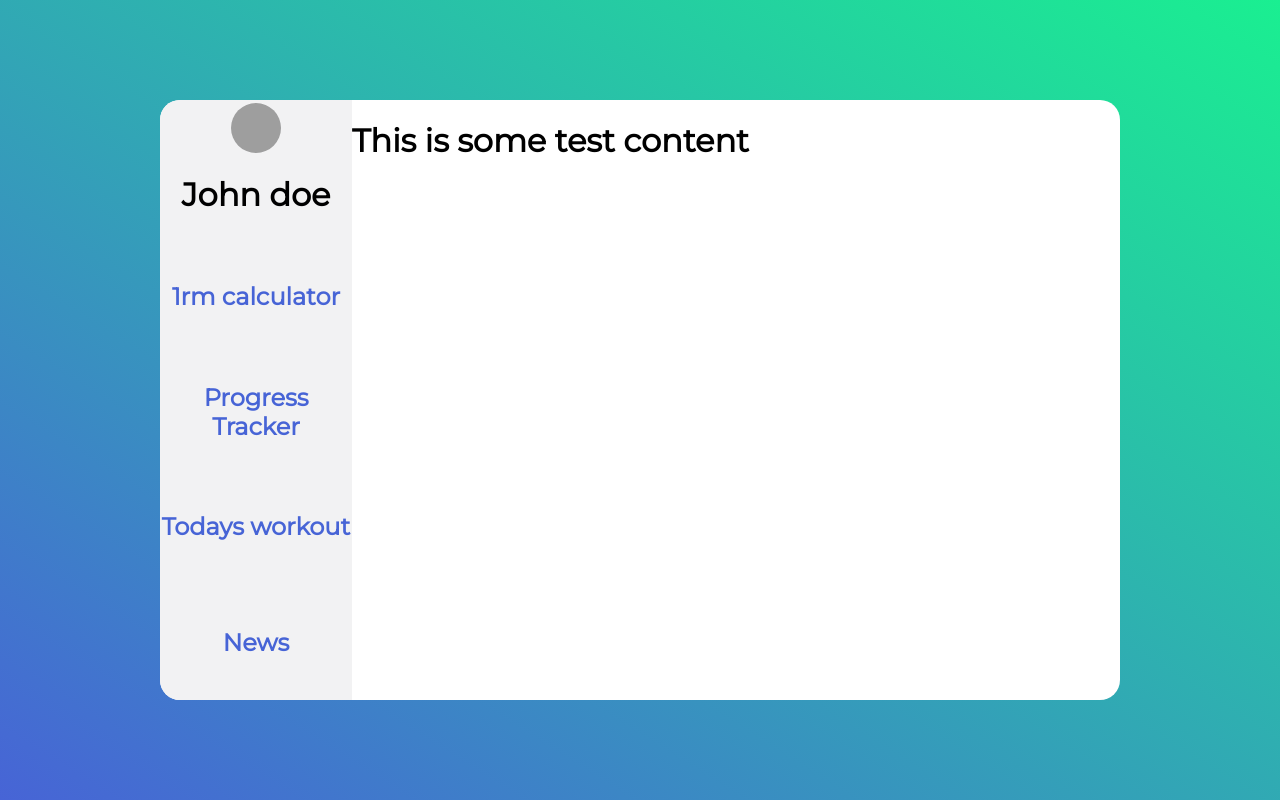
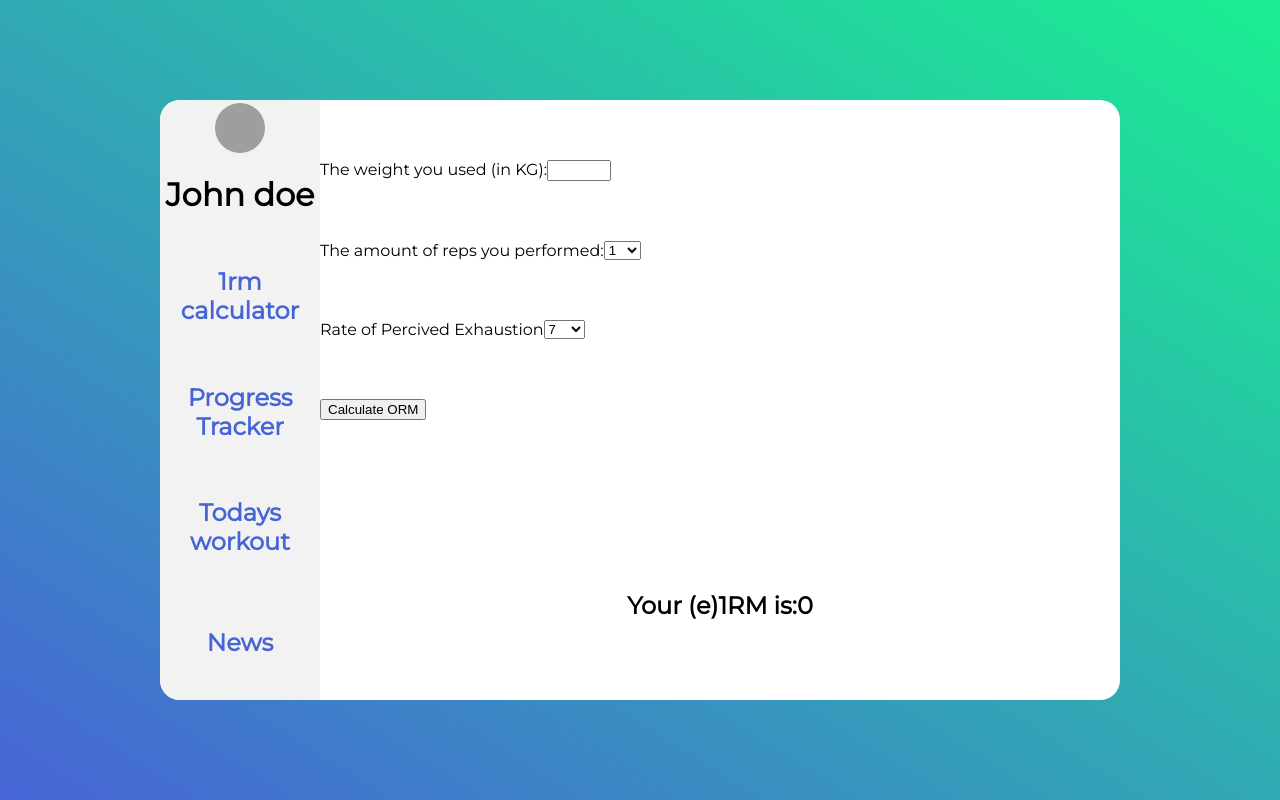
Before and after one commit to Sir-Martin-Esq-III/gym-app, a React (Create React App) app: page / in a window 1280 px wide. Built offline with nearby package versions, Linux system fonts and the light colour scheme; grey boxes are pictures that could not be loaded.

Commit message:
Added the 1rm component with maybe some validation

```diff
--- /dev/null
+++ b/src/common/content/ORM/oneRepMaxCalc.js
@@ -0,0 +1,85 @@
+import React ,{useState} from "react"
+import "./style.css"
+
+
+export default function OneRepMaxCalc(){
+
+    const [orm,setOrm]=useState(0);
+    const [currentWeight,setCurrentWeight]=useState(0);
+    const [reps,setReps]=useState(1);
+    const [rpe,setRpe]=useState(7);
+    const [error,setError]=useState("");
+
+    {/*Need to add validation*/}
+    const submitHandler=(event)=>{
+        try{
+            event.preventDefault();
+
+            setError("")
+            const potReps= (10-Number(rpe))+Number(reps)
+
+            var ORM=Math.ceil(((potReps* Number(currentWeight))*0.0333)+Number(currentWeight))
+            console.log(ORM);
+            setOrm(ORM)
+        }catch(e){
+            setError("An error has occoured please try again")
+            console.log(e);
+        }
+
+    }
+
+    return (
+        <div>
+        <form onSubmit={submitHandler}>
+            <section>
+                <label for="weight">The weight you used (in KG): </label>
+                <input type ="number" min="1" max="500" id="weight" name="weight" onChange={(event)=>setCurrentWeight(Number(event.target.value))}></input>
+
+            </section>
+
+            {/*Is there not a better way to do this? */}
+            <section>
+            <label for="reps">The amount of reps you performed:</label>
+            <select type ="reps" id="reps" name="reps" onChange={(event)=>setReps(event.target.value)}>
+                <option value="1">1</option>
+                <option value="2">2</option>
+                <option value="3">3</option>
+                <option value="4">4</option>
+                <option value="5">5</option>
+                <option value="6">6</option>
+                <option value="7">7</option>
+                <option value="8">8</option>
+                <option value="9">9</option>
+                <option value="10">10</option>
+            </select>
+
+            </section>
+
+            <section>
+            <label for="rpe"><span>R</span>ate of <span>P</span>ercived <span>E</span>xhaustion</label>
+            <select type ="rpe" id="rpe" name="rpe" onChange={(event)=>setRpe(event.target.value)}>
+                <option value="7">7     </option>
+                <option value="7.5">7.5 </option>
+                <option value="8">8     </option>
+                <option value="8.5">8.5 </option>
+                <option value="9">9     </option>
+                <option value="9.5">9.5 </option>
+                <option value="10">10   </option>
+
+            </select>
+
+            </section>
+            <section>
+            <input type="submit" value ="Calculate ORM"></input>
+            </section>
+            <p className="Error message">{error}</p>
+            <h2>Your (e)1RM is:{orm}</h2>
+
+
+        </form>
+
+
+        </div>
+
+    )
+}
--- /dev/null
+++ b/src/common/content/ORM/style.css
@@ -0,0 +1,27 @@
+@import url("https://fonts.googleapis.com/css2?family=Montserrat&display=swap");
+div {
+  width: 100%;
+  height: 100%;
+  text-align: center;
+}
+
+div form {
+  display: -webkit-box;
+  display: -ms-flexbox;
+  display: flex;
+  -webkit-box-orient: vertical;
+  -webkit-box-direction: normal;
+      -ms-flex-direction: column;
+          flex-direction: column;
+  -webkit-box-pack: space-evenly;
+      -ms-flex-pack: space-evenly;
+          justify-content: space-evenly;
+  height: 100%;
+}
+
+div form section {
+  display: -webkit-box;
+  display: -ms-flexbox;
+  display: flex;
+}
+/*# sourceMappingURL=style.css.map */
--- /dev/null
+++ b/src/common/content/ORM/style.scss
@@ -0,0 +1,26 @@
+@import url('https://fonts.googleapis.com/css2?family=Montserrat&display=swap');
+
+//Colors
+$PriGreen:#18F990;
+$PriBlue:#4764D6;
+
+div{
+    width: 100%;
+    height: 100%;
+    text-align: center;
+    form{
+        display: flex;
+        flex-direction: column;
+        justify-content: space-evenly;
+        height: 100%;
+        section{
+            display: flex;
+            input{
+            }
+            select{
+                option{
+
+                }
+            }}
+    }
+}
--- a/src/common/contentDisplay.js
+++ b/src/common/contentDisplay.js
@@ -1,4 +1,5 @@
 import React from 'react'
+import OneRepMaxCalc from './content/ORM/oneRepMaxCalc'
 
 
 
@@ -6,7 +7,7 @@ export default function ContentDisplay(props){
 
     return(
         <div className="content-container">
-            <h1> {props.testContent}</h1>
+            <OneRepMaxCalc/>
         </div>
     )
 
```
Also changed, not shown: 1 other file (tests, documents, lock files or other folders).
